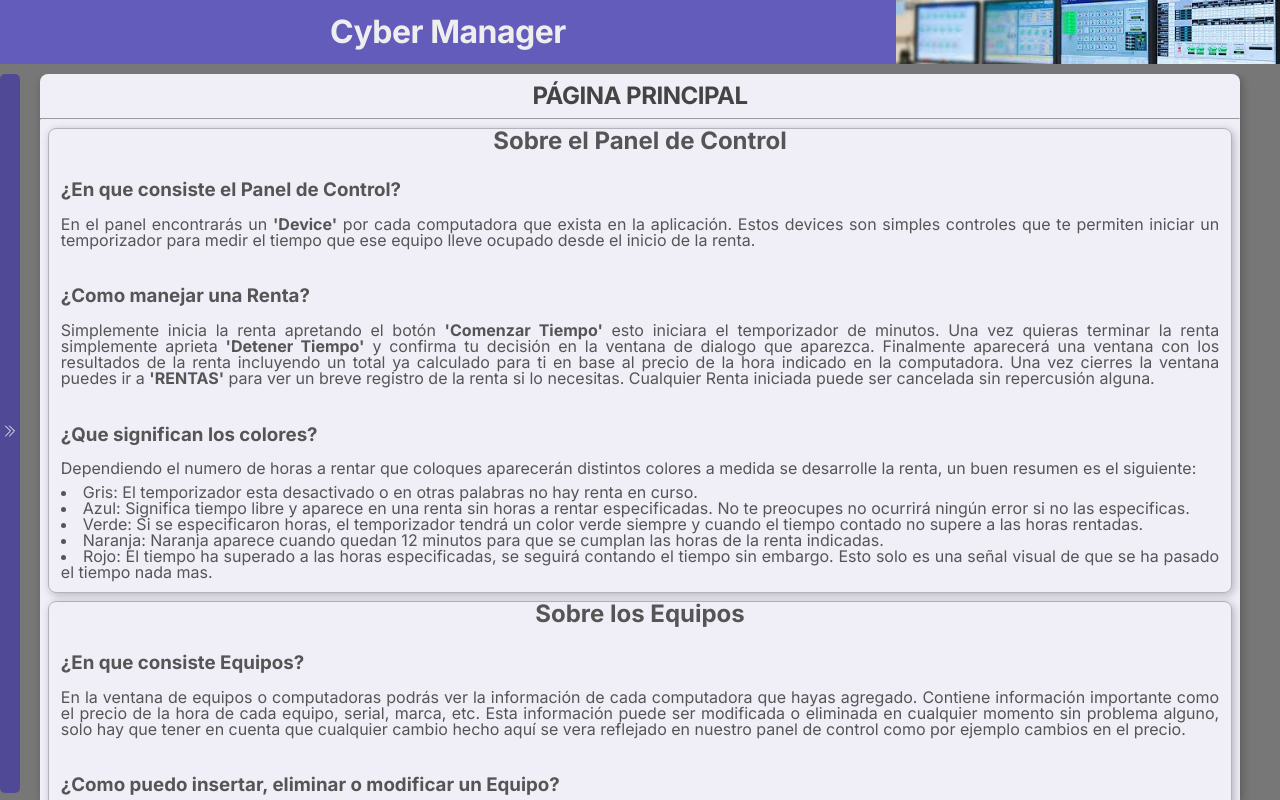
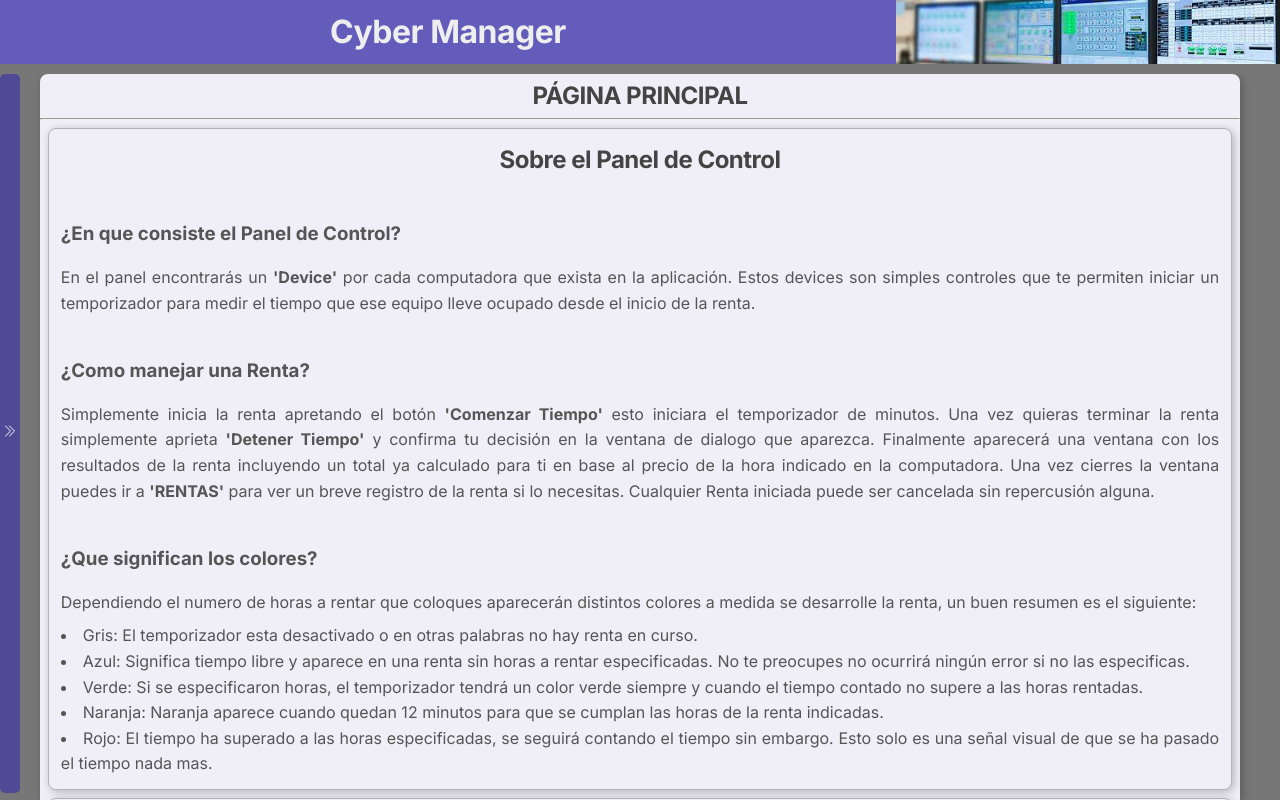
Before and after one commit to RaisedEel/react-ciber, a React (Create React App) app: page /principal#/principal in a window 1280 px wide. Built offline with nearby package versions, Linux system fonts and the light colour scheme.

Commit message:
Ligeros ajustos en los estilos. Creado un hook para alertar cuando ocurre un click fuera de x componente. Este hook se utilizo para poder hacer que el menú se cierre cuando se de click fuera de este, como un modal.

```diff
--- a/src/components/devices/deviceItem/DeviceInput.module.css
+++ b/src/components/devices/deviceItem/DeviceInput.module.css
@@ -5,6 +5,7 @@
 
 .label {
 	flex: 1;
+	align-self: center;
 }
 
 .value {
@@ -17,13 +18,14 @@
 }
 
 .input-actions {
+	margin-left: 0.5rem;
 	display: flex;
+	gap: 0.5rem;
 }
 
 .input-actions button {
 	width: 50%;
-	padding: 2px;
-	margin-left: 5px;
+	padding: 0.2rem;
 	font-weight: 700;
 	display: flex;
 	justify-content: center;
--- a/src/components/layout/Layout.js
+++ b/src/components/layout/Layout.js
@@ -1,22 +1,32 @@
-import { useState } from 'react';
+import { useRef, useState } from 'react';
 
 import MainHeader from './MainHeader';
 import MainMenu from './MainMenu';
 import classes from './Layout.module.css';
+import useOutsideAlerter from '../../hooks/useOutsideAlerter';
 
-// Each page has exactly the same layout and menu
+// Each page has the same exact layout and menu
 function Layout(props) {
 	const [hideMenu, setHideMenu] = useState(true);
+	const menuRef = useRef(null);
 
 	const controlMenuHandler = () => {
 		setHideMenu((prevState) => !prevState);
 	};
 
+	useOutsideAlerter(menuRef, controlMenuHandler);
+
 	return (
 		<div className={classes.layout}>
 			<MainHeader />
 			<div className={classes.container}>
-				<button className={classes['btn-menu']} onClick={controlMenuHandler}>
+				<button
+					className={classes['btn-menu']}
+					onMouseDown={(e) => {
+						e.stopPropagation();
+						controlMenuHandler();
+					}}
+				>
 					<p className={hideMenu ? '' : classes.rotate}>
 						<svg
 							xmlns='http://www.w3.org/2000/svg'
@@ -34,7 +44,7 @@
 						</svg>
 					</p>
 				</button>
-				{!hideMenu && <MainMenu />}
+				{!hideMenu && <MainMenu ref={menuRef} />}
 				<main className={classes.main}>{props.children}</main>
 			</div>
 		</div>
--- a/src/components/layout/MainMenu.js
+++ b/src/components/layout/MainMenu.js
@@ -5,10 +5,11 @@
 import rentas from '../../assets/rentas.png';
 import MainMenuOption from './MainMenuOption';
 import classes from './MainMenu.module.css';
+import { forwardRef } from 'react';
 
-function MainMenu(props) {
+function MainMenu(props, ref) {
 	return (
-		<nav className={classes.menu}>
+		<nav ref={ref} className={classes.menu}>
 			<h3 className={classes.title}>Menú</h3>
 			<NavLink
 				className={({ isActive }) => (isActive ? classes.hide : classes.back)}
@@ -27,4 +28,4 @@
 	);
 }
 
-export default MainMenu;
+export default forwardRef(MainMenu);
--- a/src/components/wrappers/Card.js
+++ b/src/components/wrappers/Card.js
@@ -5,6 +5,7 @@
 	return (
 		<div
 			className={`${classes.card} ${props.className ? props.className : ''}`}
+			style={props.style}
 		>
 			{props.children}
 		</div>
--- /dev/null
+++ b/src/hooks/useOutsideAlerter.js
@@ -0,0 +1,18 @@
+import { useEffect } from 'react';
+
+function useOutsideAlerter(ref, callback) {
+	useEffect(() => {
+		function outsideAlertHandler(event) {
+			if (ref.current && !ref.current.contains(event.target)) {
+				callback();
+			}
+		}
+
+		document.addEventListener('mousedown', outsideAlertHandler);
+		return () => {
+			document.removeEventListener('mousedown', outsideAlertHandler);
+		};
+	}, [ref, callback]);
+}
+
+export default useOutsideAlerter;
--- a/src/pages/MainPage.js
+++ b/src/pages/MainPage.js
@@ -5,8 +5,13 @@
 function MainPage() {
 	return (
 		<MainContentWrapper title='PÁGINA PRINCIPAL'>
-      <Card>
-        <h2 style={{ textAlign: 'center' }}>Sobre el Panel de Control</h2>
+			<Card style={{ lineHeight: '1.6' }}>
+				<h2
+					className='heading'
+					style={{ textAlign: 'center', padding: '1.2rem' }}
+				>
+					Sobre el Panel de Control
+				</h2>
 				<Paragraph header='¿En que consiste el Panel de Control?'>
 					En el panel encontrarás un <strong>'Device'</strong> por cada
 					computadora que exista en la aplicación. Estos devices son simples
@@ -59,7 +64,12 @@
 				</Paragraph>
 			</Card>
 			<Card>
-        <h2 style={{ textAlign: 'center' }}>Sobre los Equipos</h2>
+				<h2
+					className='heading'
+					style={{ textAlign: 'center', padding: '1.2rem' }}
+				>
+					Sobre los Equipos
+				</h2>
 				<Paragraph header='¿En que consiste Equipos?'>
 					En la ventana de equipos o computadoras podrás ver la información de
 					cada computadora que hayas agregado. Contiene información importante
@@ -91,7 +101,12 @@
 				</Paragraph>
 			</Card>
 			<Card>
-        <h2 style={{ textAlign: 'center' }}>Sobre las Rentas</h2>
+				<h2
+					className='heading'
+					style={{ textAlign: 'center', padding: '1.2rem' }}
+				>
+					Sobre las Rentas
+				</h2>
 				<Paragraph header='¿En que consiste Rentas?'>
 					Finalmente cada renta realizada sera registrada en este apartado. Las
 					rentas están separadas por el día en que fueron realizadas y por lo
```
Lines whose indentation alone changed are shown as unchanged.
